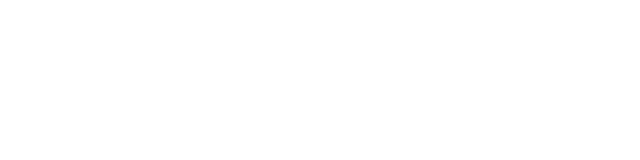
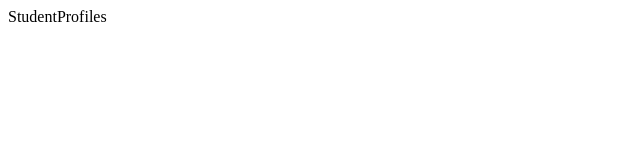
Before and after one commit to Mission-Ready/2402-L4FT13-missionx-frontend-t5, a React (Vite) app: page /studentprofiles in a window 1280 px wide. Before the commit this address had no page. Shown: the top 160 px of the page, without its empty margins (0-640 px from the left). Built offline with nearby package versions, Linux system fonts and the light colour scheme; the HTML template or start-up script is replaced by a standard one.

Commit message:
add studentprofiles page to router

```diff
--- a/src/App.jsx
+++ b/src/App.jsx
@@ -16,6 +16,7 @@
 import ProjectSubmissions from "./pages/TeacherDashboard/ProjectSubmissions";
 import HelpRequests from "./pages/TeacherProfileViewer/HelpRequests";
 import TeacherProfileView from "./pages/TeacherProfileViewer/TeacherProfileView";
+import StudentProfiles from "./pages/TeacherDashboard/StudentProfiles";
 
 function App() {
   return (
@@ -24,6 +25,8 @@
         <Route path="/" element={<Home />} />
         <Route path="/studentdashboard" element={<StudentDashboard />} />
         <Route path="/teacherdashboard" element={<TeacherDashboard />} />
+        <Route path="/studentprofiles" element={<StudentProfiles />} />
+
         <Route path="/instructions" element={<Instructions />} />
         <Route path="/learningobjectives" element={<LearningObjectives />} />
         <Route path="/makeproject" element={<MakeProject />} />
--- a/src/pages/TeacherDashboard/StudentProfiles.jsx
+++ b/src/pages/TeacherDashboard/StudentProfiles.jsx
@@ -0,0 +1,5 @@
+function StudentProfiles() {
+  return <div>StudentProfiles</div>;
+}
+
+export default StudentProfiles;
```
